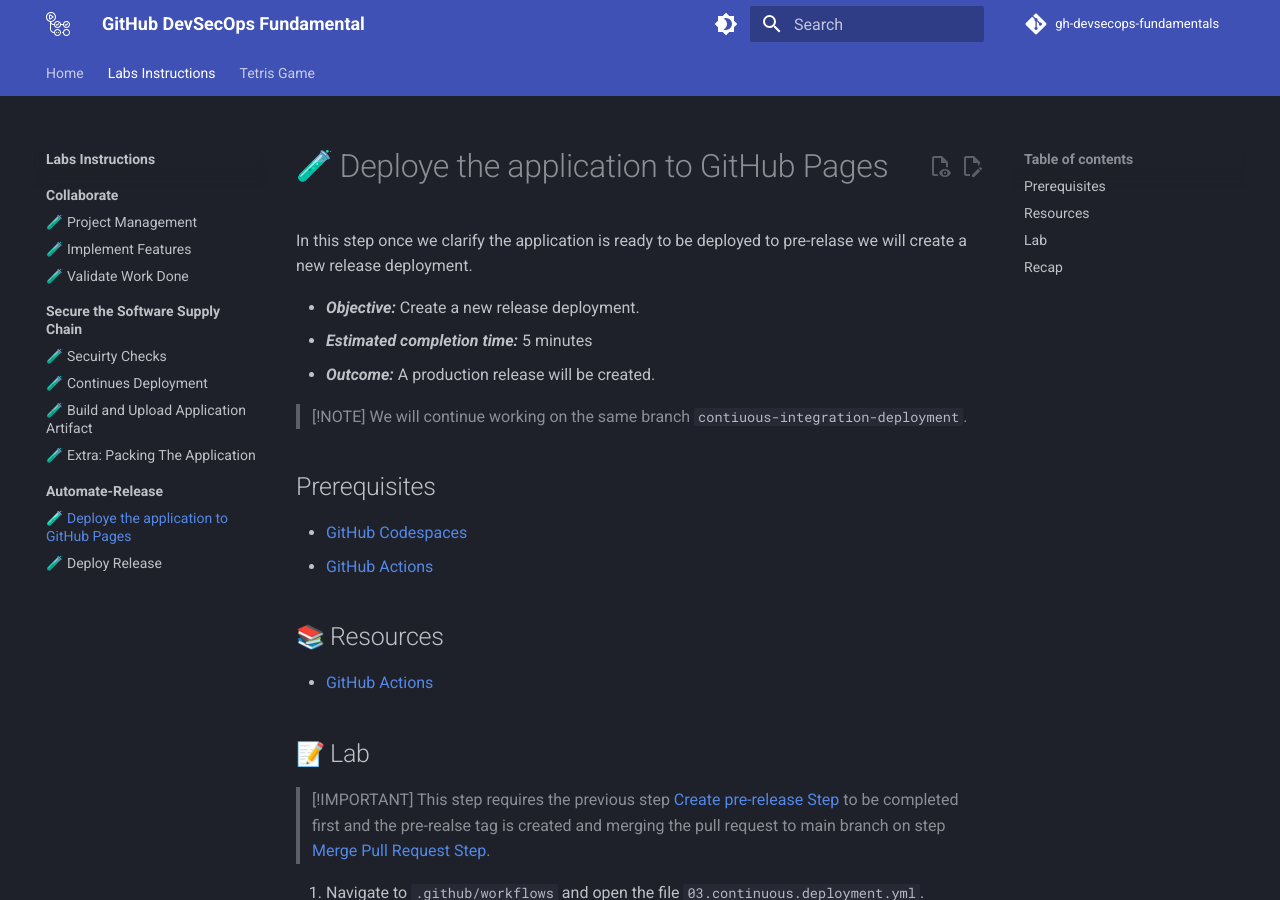
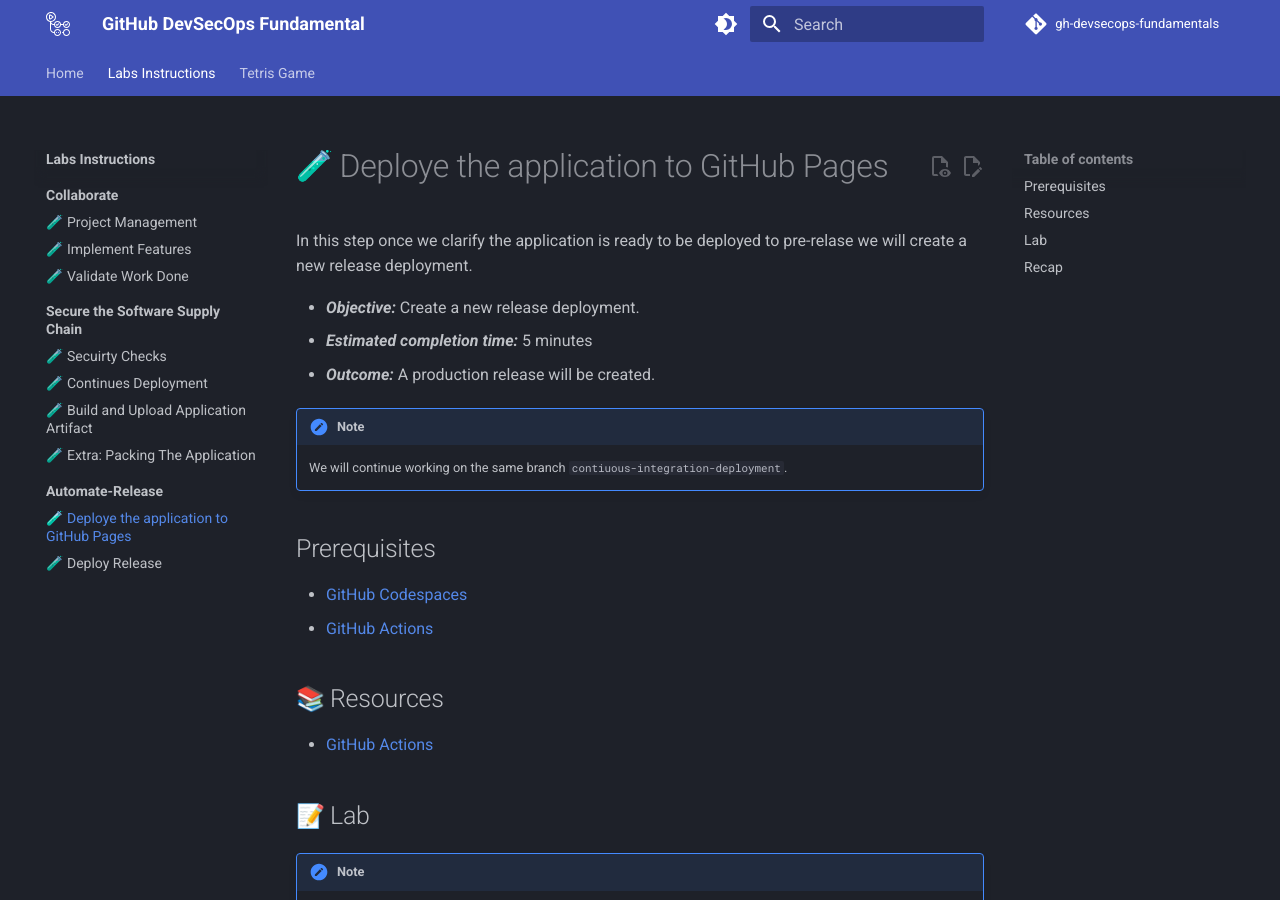
Before and after one commit to githubuniverseworkshops/github-devsecops-fundamentals, an MkDocs documentation site: the page built from docs/Labs-Instructions/03.Automate-Release/01.md, in a window 1280 px wide and 900 px high. Built offline with MkDocs 1.6.1 and Material for MkDocs 9.7.7, drawn with Linux system fonts in a browser that asks for light colours; emoji names are drawn with the system emoji font; comment, search, counter and statistics services are not loaded; some of the changed text lies outside the part shown.

Commit message:
Update 01.md

```diff
--- a/docs/Labs-Instructions/03.Automate-Release/01.md
+++ b/docs/Labs-Instructions/03.Automate-Release/01.md
@@ -6,8 +6,8 @@
 - _**Estimated completion time:**_ 5 minutes
 - _**Outcome:**_ A production release will be created.
 
-> [!NOTE]
-> We will continue working on the same branch `contiuous-integration-deployment`.
+!!! note
+    We will continue working on the same branch `contiuous-integration-deployment`.
 
 ## Prerequisites
 
@@ -20,8 +20,8 @@
 
 ## :pencil: Lab
 
-> [!IMPORTANT]
-> This step requires the previous step [Create pre-release Step](../02.md) to be completed first and the pre-realse tag is created and merging the pull request to main branch on step [Merge Pull Request Step](../04.md).
+!!! note
+    This step requires the previous step [Create pre-release Step](../02.md) to be completed first and the pre-realse tag is created and merging the pull request to main branch on step [Merge Pull Request Step](../04.md).
 
 1. Navigate to `.github/workflows` and open the file `03.continuous.deployment.yml`.
 2. Add the following content to the file:
```
